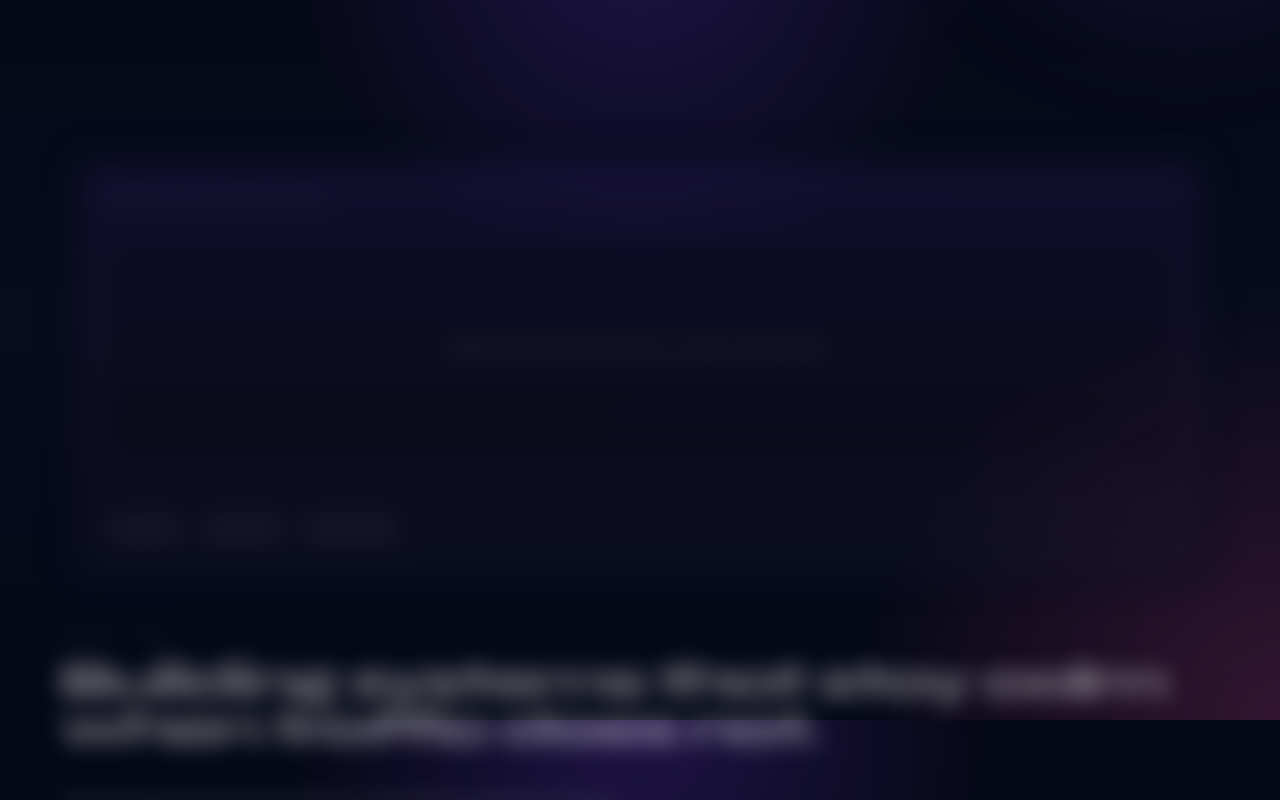
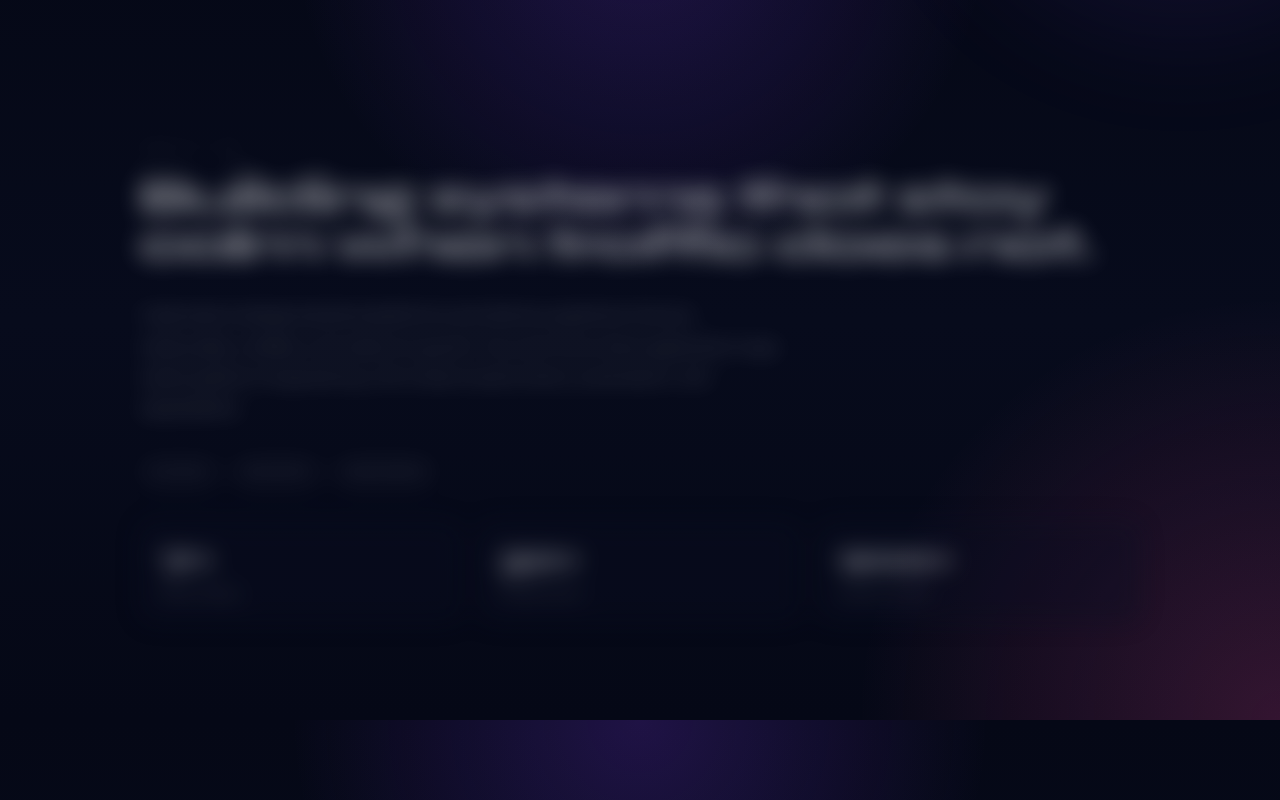
Before and after one commit to treasurebby/myportfolio, a Next.js app: page / in a window 1280 px wide. Shown: the part 880-1680 px from the top of the page. Built offline with nearby package versions, Linux system fonts and the light colour scheme.

Commit message:
refactor(about): remove large photo placeholder panel

```diff
--- a/components/about-section.tsx
+++ b/components/about-section.tsx
@@ -32,28 +32,12 @@
   return (
     <section id="about" data-cinematic-section className="border-b border-white/5 px-6 py-24 sm:px-10 lg:px-12">
       <motion.div
-        className="mx-auto grid w-full max-w-7xl gap-8 lg:grid-cols-[0.9fr,1.1fr]"
+        className="mx-auto w-full max-w-5xl"
         variants={containerVariants}
         initial="hidden"
         whileInView="visible"
         viewport={{ once: true, amount: 0.3 }}
       >
-        <motion.div variants={itemVariants} className="glass-panel overflow-hidden rounded-[2rem] p-5">
-          <div className="flex min-h-[26rem] flex-col justify-between rounded-[1.5rem] border border-white/10 bg-[linear-gradient(180deg,rgba(124,58,237,0.18),rgba(236,72,153,0.08)_60%,rgba(255,255,255,0.03))] p-6">
-            <div>
-              <p className="text-sm uppercase tracking-[0.35em] text-white/[0.45]">Photo placeholder</p>
-              <div className="mt-8 flex h-56 items-center justify-center rounded-[1.5rem] border border-dashed border-white/15 bg-black/20 text-center text-sm text-white/50">
-                Replace this frame with a portrait or a studio-style headshot.
-              </div>
-            </div>
-            <div className="mt-8 flex flex-wrap gap-3 text-xs uppercase tracking-[0.3em] text-white/[0.55]">
-              <span className="rounded-full border border-white/10 bg-white/5 px-3 py-2">Cloud</span>
-              <span className="rounded-full border border-white/10 bg-white/5 px-3 py-2">DevOps</span>
-              <span className="rounded-full border border-white/10 bg-white/5 px-3 py-2">Backend</span>
-            </div>
-          </div>
-        </motion.div>
-
         <motion.div variants={itemVariants} className="flex flex-col justify-center gap-8">
           <div>
             <p className="text-sm uppercase tracking-[0.4em] text-white/[0.45]">About me</p>
@@ -67,6 +51,12 @@
             reliable, and ready for growth. My work lives where application logic meets platform
             engineering, with a bias toward clarity, automation, and repeatability.
           </p>
+
+          <div className="flex flex-wrap gap-3 text-xs uppercase tracking-[0.3em] text-white/[0.55]">
+            <span className="rounded-full border border-white/10 bg-white/5 px-3 py-2">Cloud</span>
+            <span className="rounded-full border border-white/10 bg-white/5 px-3 py-2">DevOps</span>
+            <span className="rounded-full border border-white/10 bg-white/5 px-3 py-2">Backend</span>
+          </div>
 
           <div className="grid gap-4 sm:grid-cols-3">
             {stats.map((stat) => (
```
